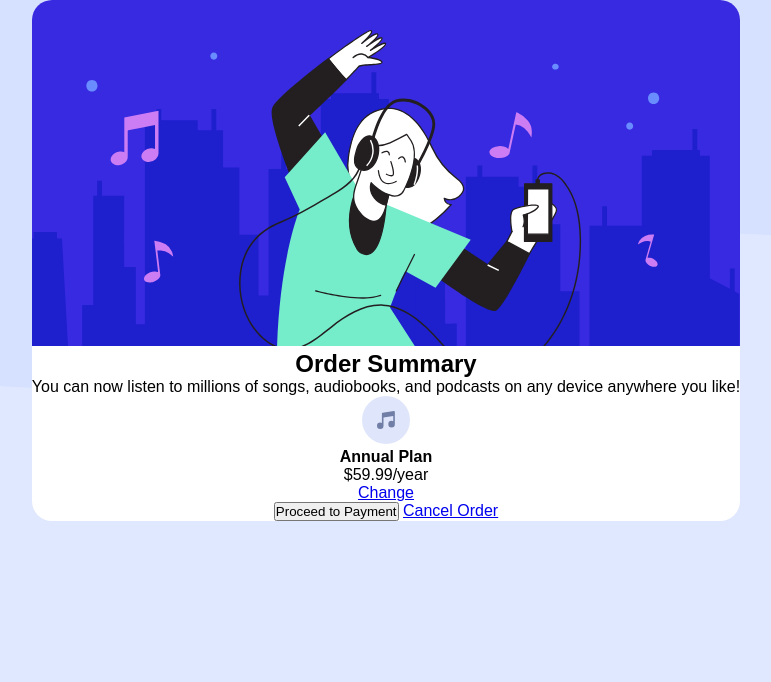
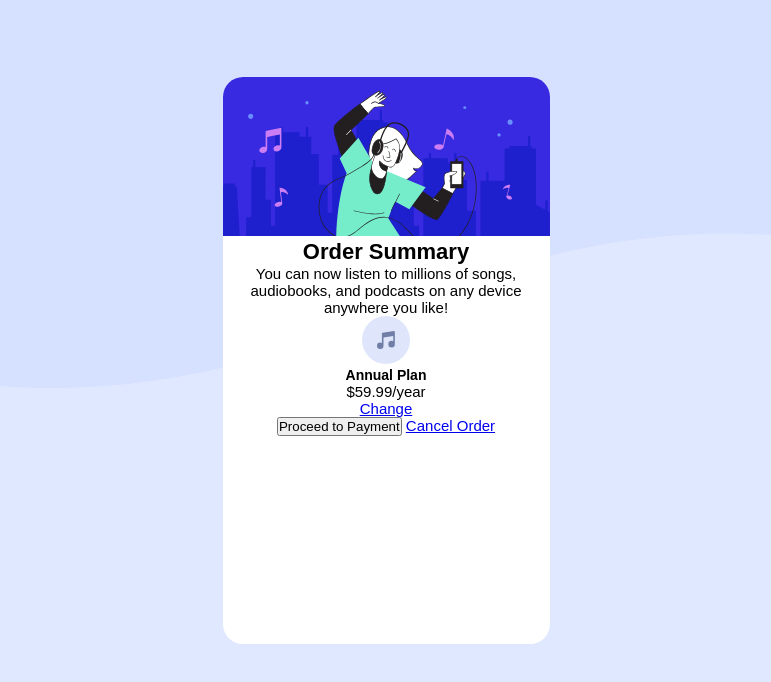
Before and after one commit to julienbassin/frontend-mentor, a plain HTML site: page order-summary-component-main/order-summary-component-main/index.html in a window 1280 px wide. Shown: the whole page, without its empty margins (254-1025 px from the left). Drawn offline with Linux system fonts and the light colour scheme; files whose address does not match are found by name.

Commit message:
Update html & css structure

```diff
--- a/order-summary-component-main/order-summary-component-main/index.html
+++ b/order-summary-component-main/order-summary-component-main/index.html
@@ -20,15 +20,15 @@
       <img src="images/illustration-hero.svg" class="hero-img"></div>
 
       <div class="order-summary">
-        <h2 class="card-heading">Order Summary</h2>
-        <p class="card-info">
+        <h2>Order Summary</h2>
+        <p>
           You can now listen to millions of songs, audiobooks, and podcasts on any
           device anywhere you like!
         </p>
       </div>
 
       <div class="plan-container">
-        <img src="images/icon-music.svg" alt="Music icon" class="music_icon">
+        <img src="images/icon-music.svg" alt="Music icon">
         <div class="plan-details">
           <h4>Annual Plan</h4>
           <p class="plan-price">$59.99/year</p>
--- a/order-summary-component-main/order-summary-component-main/style/style.css
+++ b/order-summary-component-main/order-summary-component-main/style/style.css
@@ -23,14 +23,17 @@ html:focus-within {
 :root {
     --color__neutral-1: rgb(25, 24, 38);
     --color__neutral-2: rgb(252, 250, 249);
-    --fs__h1-desktop: 5.5rem;
-    --fs__h1-mobile-1: 2.5rem;
-    --fs__body-mobile-1: 1rem;
-    --fs__body-mobile-2: 1.125rem;
-    --fs__body-desktop-1: 1.25rem;
-    --fs__body-desktop-2: 1rem;
+    --fs__body-mobile: 0.938rem;
+    --fs__body-desktop: 1.25rem;
+    --fs__h2-desktop: 1.75rem;
+    --fs__h2-mobile: 1.375rem;
+    --fs__p-desktop: 1rem;
+    --fs__p-mobile: 0.938rem;
+    --fs__h4-desktop: 1rem;
+    --fs__h4-mobile: 0.875rem;
     --regular: 500;
-    --bold: 900;
+    --bold: 700;
+    --black: 900;
     --padding-button: 1.2rem 3.6875rem;
 }
 
@@ -40,18 +43,34 @@ body {
     background-repeat: no-repeat;
     background-position: top center;
     font-family: 'Red Hot Display', sans-serif;
+    font-size: var(--fs__body-mobile);
+    font-weight: var(--fs__p-mobile);
+
 }
+
+h2 {
+    font-size: var(--fs__h2-mobile);
+}
+
+h4 {
+    font-size: var(--fs__h4-mobile);
+}
+
+/* layout */
 
 main {
     display: flex;
+    justify-content: center;
     align-items: center;
-    justify-content: center;
+    min-height: 90vh;
+    flex-direction: column;
 }
 
 .center-container {
+    width: 20.438rem;
+    height: 35.438rem;
     text-align: center;
     background-color: white;
-
     border-radius: 1.25rem;
 }
 
```
